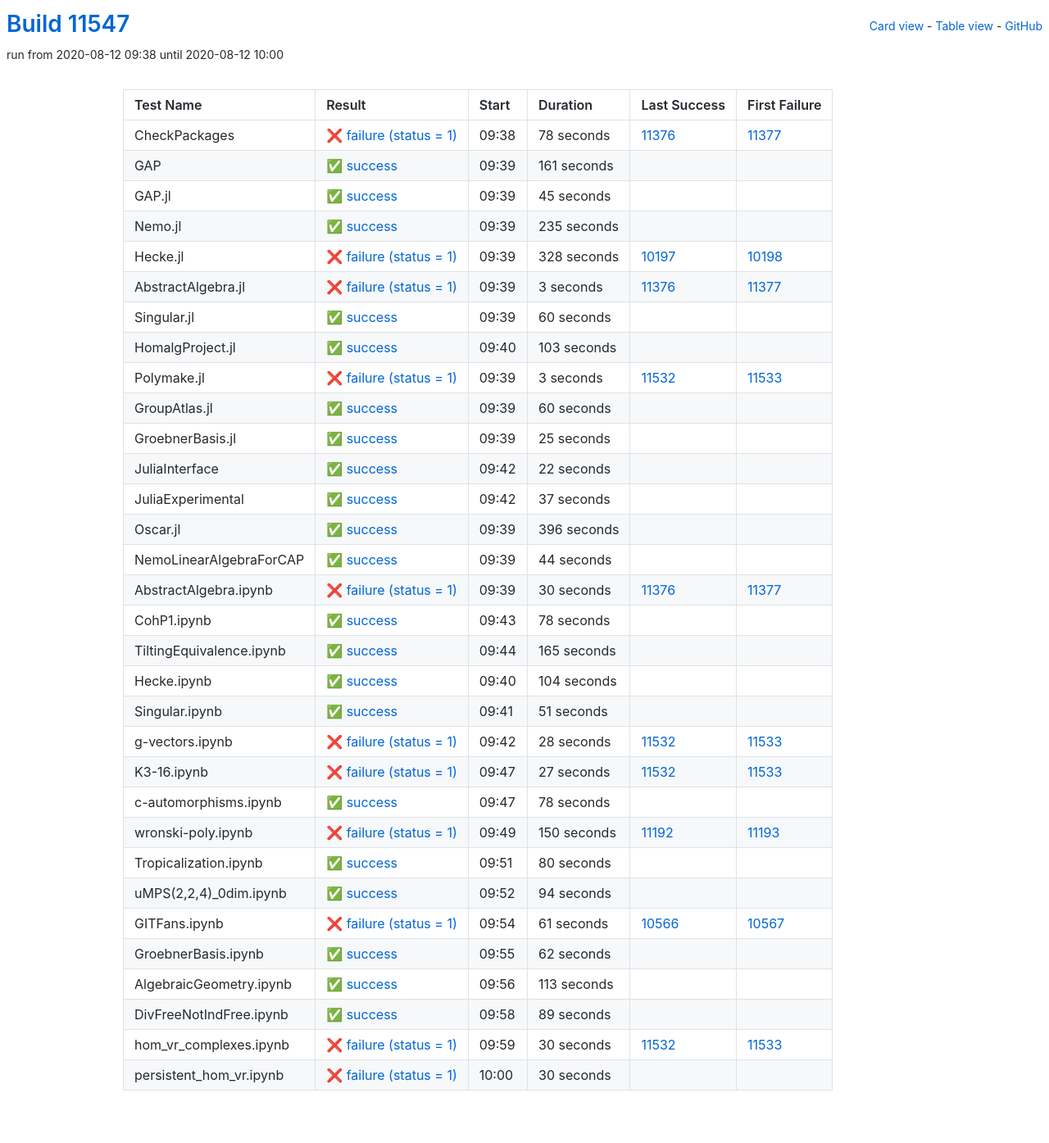
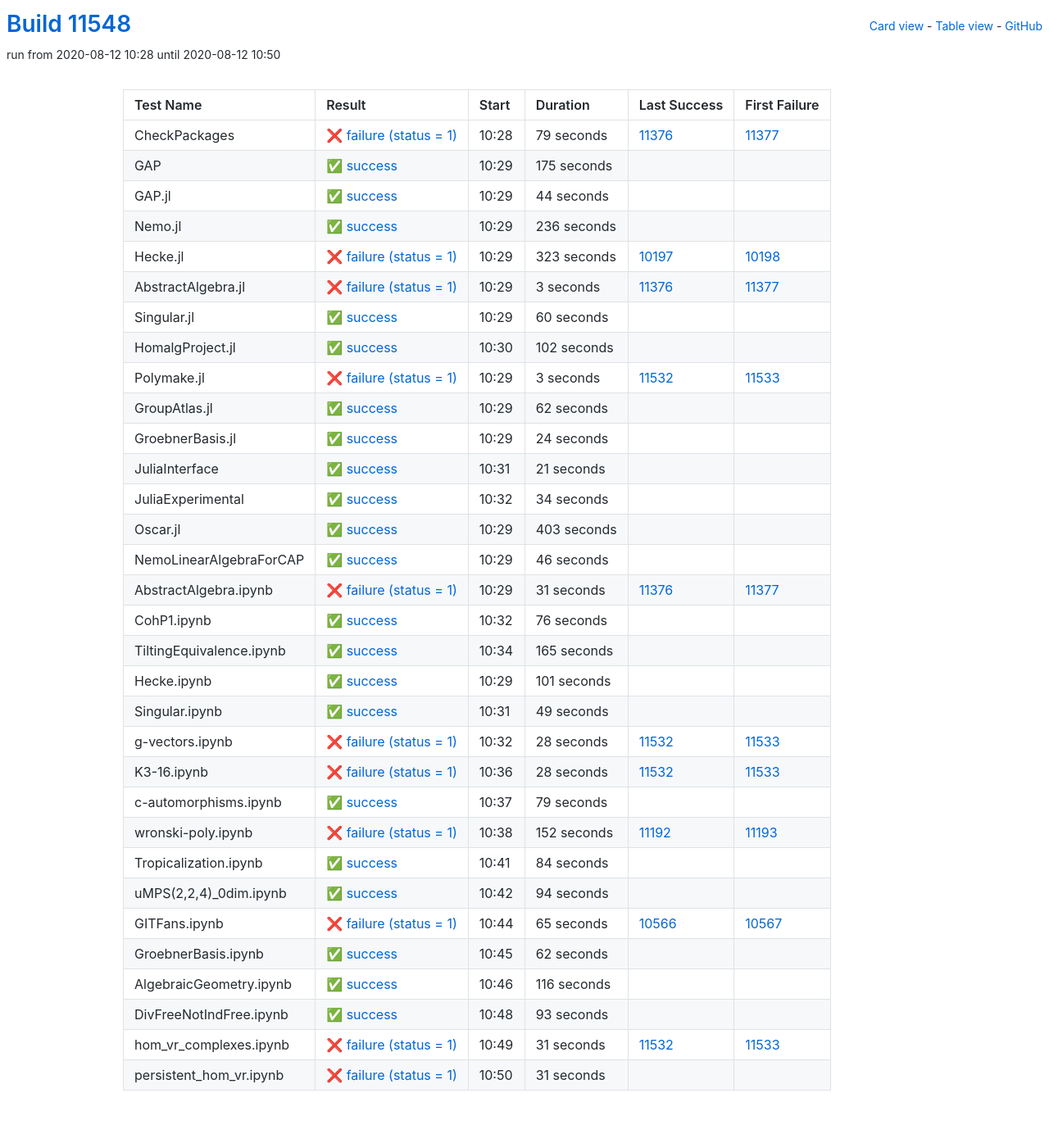
Before and after one commit to oscar-system/oscar-ci-status, a Jekyll site: the page built from table.html, in a window 1280 px wide. Shown: the whole page at 82% size. Built offline with Jekyll 4.4.1, drawn with Linux system fonts in a browser that asks for light colours.

Commit message:
Build #11548

```diff
--- a/_data/ci.yml
+++ b/_data/ci.yml
@@ -1,6 +1,6 @@
 ---
-build: 11547
-build_url: https://oscarci.mathematik.uni-kl.de/job/oscar/11547/
+build: 11548
+build_url: https://oscarci.mathematik.uni-kl.de/job/oscar/11548/
 job: oscar
 organization: oscar-system
 repo: oscar-ci-status
@@ -8,68 +8,68 @@
 tests:
 - name: CheckPackages
   id: checkpackages
-  log: https://oscarci.mathematik.uni-kl.de/job/oscar/11547/artifact/logs/build-11547/CheckPackages.log
-  start: 2020-08-12 09:38
+  log: https://oscarci.mathematik.uni-kl.de/job/oscar/11548/artifact/logs/build-11548/CheckPackages.log
+  start: 2020-08-12 10:28
   success: false
   exitcode: 1
   status: failure
-  duration: 78
+  duration: 79
   last_success: 11376
   last_success_url: https://oscarci.mathematik.uni-kl.de/job/oscar/11376/
   first_failure: 11377
   first_failure_url: https://oscarci.mathematik.uni-kl.de/job/oscar/11377/
 - name: GAP
   id: gap
-  log: https://oscarci.mathematik.uni-kl.de/job/oscar/11547/artifact/logs/build-11547/GAP.log
-  start: 2020-08-12 09:39
+  log: https://oscarci.mathematik.uni-kl.de/job/oscar/11548/artifact/logs/build-11548/GAP.log
+  start: 2020-08-12 10:29
   success: true
   exitcode: 0
   status: success
-  duration: 161
+  duration: 175
   last_success: false
   last_success_url:
   first_failure: false
   first_failure_url:
 - name: GAP.jl
   id: gap-jl
-  log: https://oscarci.mathematik.uni-kl.de/job/oscar/11547/artifact/logs/build-11547/GAP.jl.log
-  start: 2020-08-12 09:39
+  log: https://oscarci.mathematik.uni-kl.de/job/oscar/11548/artifact/logs/build-11548/GAP.jl.log
+  start: 2020-08-12 10:29
   success: true
   exitcode: 0
   status: success
-  duration: 45
+  duration: 44
   last_success: false
   last_success_url:
   first_failure: false
   first_failure_url:
 - name: Nemo.jl
   id: nemo-jl
-  log: https://oscarci.mathematik.uni-kl.de/job/oscar/11547/artifact/logs/build-11547/Nemo.jl.log
-  start: 2020-08-12 09:39
+  log: https://oscarci.mathematik.uni-kl.de/job/oscar/11548/artifact/logs/build-11548/Nemo.jl.log
+  start: 2020-08-12 10:29
   success: true
   exitcode: 0
   status: success
-  duration: 235
+  duration: 236
   last_success: false
   last_success_url:
   first_failure: false
   first_failure_url:
 - name: Hecke.jl
   id: hecke-jl
-  log: https://oscarci.mathematik.uni-kl.de/job/oscar/11547/artifact/logs/build-11547/Hecke.jl.log
-  start: 2020-08-12 09:39
+  log: https://oscarci.mathematik.uni-kl.de/job/oscar/11548/artifact/logs/build-11548/Hecke.jl.log
+  start: 2020-08-12 10:29
   success: false
   exitcode: 1
   status: failure
-  duration: 328
+  duration: 323
   last_success: 10197
   last_success_url: https://oscarci.mathematik.uni-kl.de/job/oscar/10197/
   first_failure: 10198
   first_failure_url: https://oscarci.mathematik.uni-kl.de/job/oscar/10198/
 - name: AbstractAlgebra.jl
   id: abstractalgebra-jl
-  log: https://oscarci.mathematik.uni-kl.de/job/oscar/11547/artifact/logs/build-11547/AbstractAlgebra.jl.log
-  start: 2020-08-12 09:39
+  log: https://oscarci.mathematik.uni-kl.de/job/oscar/11548/artifact/logs/build-11548/AbstractAlgebra.jl.log
+  start: 2020-08-12 10:29
   success: false
   exitcode: 1
   status: failure
@@ -80,8 +80,8 @@
   first_failure_url: https://oscarci.mathematik.uni-kl.de/job/oscar/11377/
 - name: Singular.jl
   id: singular-jl
-  log: https://oscarci.mathematik.uni-kl.de/job/oscar/11547/artifact/logs/build-11547/Singular.jl.log
-  start: 2020-08-12 09:39
+  log: https://oscarci.mathematik.uni-kl.de/job/oscar/11548/artifact/logs/build-11548/Singular.jl.log
+  start: 2020-08-12 10:29
   success: true
   exitcode: 0
   status: success
@@ -92,20 +92,20 @@
   first_failure_url:
 - name: HomalgProject.jl
   id: homalgproject-jl
-  log: https://oscarci.mathematik.uni-kl.de/job/oscar/11547/artifact/logs/build-11547/HomalgProject.jl.log
-  start: 2020-08-12 09:40
+  log: https://oscarci.mathematik.uni-kl.de/job/oscar/11548/artifact/logs/build-11548/HomalgProject.jl.log
+  start: 2020-08-12 10:30
   success: true
   exitcode: 0
   status: success
-  duration: 103
+  duration: 102
   last_success: false
   last_success_url:
   first_failure: false
   first_failure_url:
 - name: Polymake.jl
   id: polymake-jl
-  log: https://oscarci.mathematik.uni-kl.de/job/oscar/11547/artifact/logs/build-11547/Polymake.jl.log
-  start: 2020-08-12 09:39
+  log: https://oscarci.mathematik.uni-kl.de/job/oscar/11548/artifact/logs/build-11548/Polymake.jl.log
+  start: 2020-08-12 10:29
   success: false
   exitcode: 1
   status: failure
@@ -116,104 +116,104 @@
   first_failure_url: https://oscarci.mathematik.uni-kl.de/job/oscar/11533/
 - name: GroupAtlas.jl
   id: groupatlas-jl
-  log: https://oscarci.mathematik.uni-kl.de/job/oscar/11547/artifact/logs/build-11547/GroupAtlas.jl.log
-  start: 2020-08-12 09:39
+  log: https://oscarci.mathematik.uni-kl.de/job/oscar/11548/artifact/logs/build-11548/GroupAtlas.jl.log
+  start: 2020-08-12 10:29
   success: true
   exitcode: 0
   status: success
-  duration: 60
+  duration: 62
   last_success: false
   last_success_url:
   first_failure: false
   first_failure_url:
 - name: GroebnerBasis.jl
   id: groebnerbasis-jl
-  log: https://oscarci.mathematik.uni-kl.de/job/oscar/11547/artifact/logs/build-11547/GroebnerBasis.jl.log
-  start: 2020-08-12 09:39
+  log: https://oscarci.mathematik.uni-kl.de/job/oscar/11548/artifact/logs/build-11548/GroebnerBasis.jl.log
+  start: 2020-08-12 10:29
   success: true
   exitcode: 0
   status: success
-  duration: 25
+  duration: 24
   last_success: false
   last_success_url:
   first_failure: false
   first_failure_url:
 - name: JuliaInterface
   id: juliainterface
-  log: https://oscarci.mathematik.uni-kl.de/job/oscar/11547/artifact/logs/build-11547/JuliaInterface.log
-  start: 2020-08-12 09:42
+  log: https://oscarci.mathematik.uni-kl.de/job/oscar/11548/artifact/logs/build-11548/JuliaInterface.log
+  start: 2020-08-12 10:31
   success: true
   exitcode: 0
   status: success
-  duration: 22
+  duration: 21
   last_success: false
   last_success_url:
   first_failure: false
   first_failure_url:
 - name: JuliaExperimental
   id: juliaexperimental
-  log: https://oscarci.mathematik.uni-kl.de/job/oscar/11547/artifact/logs/build-11547/JuliaExperimental.log
-  start: 2020-08-12 09:42
+  log: https://oscarci.mathematik.uni-kl.de/job/oscar/11548/artifact/logs/build-11548/JuliaExperimental.log
+  start: 2020-08-12 10:32
   success: true
   exitcode: 0
   status: success
-  duration: 37
+  duration: 34
   last_success: false
   last_success_url:
   first_failure: false
   first_failure_url:
 - name: Oscar.jl
   id: oscar-jl
-  log: https://oscarci.mathematik.uni-kl.de/job/oscar/11547/artifact/logs/build-11547/Oscar.jl.log
-  start: 2020-08-12 09:39
+  log: https://oscarci.mathematik.uni-kl.de/job/oscar/11548/artifact/logs/build-11548/Oscar.jl.log
+  start: 2020-08-12 10:29
   success: true
   exitcode: 0
   status: success
-  duration: 396
+  duration: 403
   last_success: false
   last_success_url:
   first_failure: false
   first_failure_url:
 - name: NemoLinearAlgebraForCAP
   id: nemolinearalgebraforcap
-  log: https://oscarci.mathematik.uni-kl.de/job/oscar/11547/artifact/logs/build-11547/NemoLinearAlgebraForCAP.log
-  start: 2020-08-12 09:39
+  log: https://oscarci.mathematik.uni-kl.de/job/oscar/11548/artifact/logs/build-11548/NemoLinearAlgebraForCAP.log
+  start: 2020-08-12 10:29
   success: true
   exitcode: 0
   status: success
-  duration: 44
+  duration: 46
   last_success: false
   last_success_url:
   first_failure: false
   first_failure_url:
 - name: AbstractAlgebra.ipynb
   id: abstractalgebra-ipynb
-  log: https://oscarci.mathematik.uni-kl.de/job/oscar/11547/artifact/logs/build-11547/AbstractAlgebra.ipynb.log
-  start: 2020-08-12 09:39
+  log: https://oscarci.mathematik.uni-kl.de/job/oscar/11548/artifact/logs/build-11548/AbstractAlgebra.ipynb.log
+  start: 2020-08-12 10:29
   success: false
   exitcode: 1
   status: failure
-  duration: 30
+  duration: 31
   last_success: 11376
   last_success_url: https://oscarci.mathematik.uni-kl.de/job/oscar/11376/
   first_failure: 11377
   first_failure_url: https://oscarci.mathematik.uni-kl.de/job/oscar/11377/
 - name: CohP1.ipynb
   id: cohp1-ipynb
-  log: https://oscarci.mathematik.uni-kl.de/job/oscar/11547/artifact/logs/build-11547/CohP1.ipynb.log
-  start: 2020-08-12 09:43
+  log: https://oscarci.mathematik.uni-kl.de/job/oscar/11548/artifact/logs/build-11548/CohP1.ipynb.log
+  start: 2020-08-12 10:32
   success: true
   exitcode: 0
   status: success
-  duration: 78
+  duration: 76
   last_success: false
   last_success_url:
   first_failure: false
   first_failure_url:
 - name: TiltingEquivalence.ipynb
   id: tiltingequivalence-ipynb
-  log: https://oscarci.mathematik.uni-kl.de/job/oscar/11547/artifact/logs/build-11547/TiltingEquivalence.ipynb.log
-  start: 2020-08-12 09:44
+  log: https://oscarci.mathematik.uni-kl.de/job/oscar/11548/artifact/logs/build-11548/TiltingEquivalence.ipynb.log
+  start: 2020-08-12 10:34
   success: true
   exitcode: 0
   status: success
@@ -224,32 +224,32 @@
   first_failure_url:
 - name: Hecke.ipynb
   id: hecke-ipynb
-  log: https://oscarci.mathematik.uni-kl.de/job/oscar/11547/artifact/logs/build-11547/Hecke.ipynb.log
-  start: 2020-08-12 09:40
+  log: https://oscarci.mathematik.uni-kl.de/job/oscar/11548/artifact/logs/build-11548/Hecke.ipynb.log
+  start: 2020-08-12 10:29
   success: true
   exitcode: 0
   status: success
-  duration: 104
+  duration: 101
   last_success: false
   last_success_url:
   first_failure: false
   first_failure_url:
 - name: Singular.ipynb
   id: singular-ipynb
-  log: https://oscarci.mathematik.uni-kl.de/job/oscar/11547/artifact/logs/build-11547/Singular.ipynb.log
-  start: 2020-08-12 09:41
+  log: https://oscarci.mathematik.uni-kl.de/job/oscar/11548/artifact/logs/build-11548/Singular.ipynb.log
+  start: 2020-08-12 10:31
   success: true
   exitcode: 0
   status: success
-  duration: 51
+  duration: 49
   last_success: false
   last_success_url:
   first_failure: false
   first_failure_url:
 - name: g-vectors.ipynb
   id: g-vectors-ipynb
-  log: https://oscarci.mathematik.uni-kl.de/job/oscar/11547/artifact/logs/build-11547/g-vectors.ipynb.log
-  start: 2020-08-12 09:42
+  log: https://oscarci.mathematik.uni-kl.de/job/oscar/11548/artifact/logs/build-11548/g-vectors.ipynb.log
+  start: 2020-08-12 10:32
   success: false
   exitcode: 1
   status: failure
@@ -260,56 +260,56 @@
   first_failure_url: https://oscarci.mathematik.uni-kl.de/job/oscar/11533/
 - name: K3-16.ipynb
   id: k3-16-ipynb
-  log: https://oscarci.mathematik.uni-kl.de/job/oscar/11547/artifact/logs/build-11547/K3-16.ipynb.log
-  start: 2020-08-12 09:47
+  log: https://oscarci.mathematik.uni-kl.de/job/oscar/11548/artifact/logs/build-11548/K3-16.ipynb.log
+  start: 2020-08-12 10:36
   success: false
   exitcode: 1
   status: failure
-  duration: 27
+  duration: 28
   last_success: 11532
   last_success_url: https://oscarci.mathematik.uni-kl.de/job/oscar/11532/
   first_failure: 11533
   first_failure_url: https://oscarci.mathematik.uni-kl.de/job/oscar/11533/
 - name: c-automorphisms.ipynb
   id: c-automorphisms-ipynb
-  log: https://oscarci.mathematik.uni-kl.de/job/oscar/11547/artifact/logs/build-11547/c-automorphisms.ipynb.log
-  start: 2020-08-12 09:47
+  log: https://oscarci.mathematik.uni-kl.de/job/oscar/11548/artifact/logs/build-11548/c-automorphisms.ipynb.log
+  start: 2020-08-12 10:37
   success: true
   exitcode: 0
   status: success
-  duration: 78
+  duration: 79
   last_success: false
   last_success_url:
   first_failure: false
   first_failure_url:
 - name: wronski-poly.ipynb
   id: wronski-poly-ipynb
-  log: https://oscarci.mathematik.uni-kl.de/job/oscar/11547/artifact/logs/build-11547/wronski-poly.ipynb.log
-  start: 2020-08-12 09:49
+  log: https://oscarci.mathematik.uni-kl.de/job/oscar/11548/artifact/logs/build-11548/wronski-poly.ipynb.log
+  start: 2020-08-12 10:38
   success: false
   exitcode: 1
   status: failure
-  duration: 150
+  duration: 152
   last_success: 11192
   last_success_url: https://oscarci.mathematik.uni-kl.de/job/oscar/11192/
   first_failure: 11193
   first_failure_url: https://oscarci.mathematik.uni-kl.de/job/oscar/11193/
 - name: Tropicalization.ipynb
   id: tropicalization-ipynb
-  log: https://oscarci.mathematik.uni-kl.de/job/oscar/11547/artifact/logs/build-11547/Tropicalization.ipynb.log
-  start: 2020-08-12 09:51
+  log: https://oscarci.mathematik.uni-kl.de/job/oscar/11548/artifact/logs/build-11548/Tropicalization.ipynb.log
+  start: 2020-08-12 10:41
   success: true
   exitcode: 0
   status: success
-  duration: 80
+  duration: 84
   last_success: false
   last_success_url:
   first_failure: false
   first_failure_url:
 - name: uMPS(2,2,4)_0dim.ipynb
   id: umps-2-2-4-0dim-ipynb
-  log: https://oscarci.mathematik.uni-kl.de/job/oscar/11547/artifact/logs/build-11547/uMPS-2-2-4-_0dim.ipynb.log
-  start: 2020-08-12 09:52
+  log: https://oscarci.mathematik.uni-kl.de/job/oscar/11548/artifact/logs/build-11548/uMPS-2-2-4-_0dim.ipynb.log
+  start: 2020-08-12 10:42
   success: true
   exitcode: 0
   status: success
@@ -320,20 +320,20 @@
   first_failure_url:
 - name: GITFans.ipynb
   id: gitfans-ipynb
-  log: https://oscarci.mathematik.uni-kl.de/job/oscar/11547/artifact/logs/build-11547/GITFans.ipynb.log
-  start: 2020-08-12 09:54
+  log: https://oscarci.mathematik.uni-kl.de/job/oscar/11548/artifact/logs/build-11548/GITFans.ipynb.log
+  start: 2020-08-12 10:44
   success: false
   exitcode: 1
   status: failure
-  duration: 61
+  duration: 65
   last_success: 10566
   last_success_url: https://oscarci.mathematik.uni-kl.de/job/oscar/10566/
   first_failure: 10567
   first_failure_url: https://oscarci.mathematik.uni-kl.de/job/oscar/10567/
 - name: GroebnerBasis.ipynb
   id: groebnerbasis-ipynb
-  log: https://oscarci.mathematik.uni-kl.de/job/oscar/11547/artifact/logs/build-11547/GroebnerBasis.ipynb.log
-  start: 2020-08-12 09:55
+  log: https://oscarci.mathematik.uni-kl.de/job/oscar/11548/artifact/logs/build-11548/GroebnerBasis.ipynb.log
+  start: 2020-08-12 10:45
   success: true
   exitcode: 0
   status: success
@@ -344,48 +344,48 @@
   first_failure_url:
 - name: AlgebraicGeometry.ipynb
   id: algebraicgeometry-ipynb
-  log: https://oscarci.mathematik.uni-kl.de/job/oscar/11547/artifact/logs/build-11547/AlgebraicGeometry.ipynb.log
-  start: 2020-08-12 09:56
+  log: https://oscarci.mathematik.uni-kl.de/job/oscar/11548/artifact/logs/build-11548/AlgebraicGeometry.ipynb.log
+  start: 2020-08-12 10:46
   success: true
   exitcode: 0
   status: success
-  duration: 113
+  duration: 116
   last_success: false
   last_success_url:
   first_failure: false
   first_failure_url:
 - name: DivFreeNotIndFree.ipynb
   id: divfreenotindfree-ipynb
-  log: https://oscarci.mathematik.uni-kl.de/job/oscar/11547/artifact/logs/build-11547/DivFreeNotIndFree.ipynb.log
-  start: 2020-08-12 09:58
+  log: https://oscarci.mathematik.uni-kl.de/job/oscar/11548/artifact/logs/build-11548/DivFreeNotIndFree.ipynb.log
+  start: 2020-08-12 10:48
   success: true
   exitcode: 0
   status: success
-  duration: 89
+  duration: 93
   last_success: false
   last_success_url:
   first_failure: false
   first_failure_url:
 - name: hom_vr_complexes.ipynb
   id: hom-vr-complexes-ipynb
-  log: https://oscarci.mathematik.uni-kl.de/job/oscar/11547/artifact/logs/build-11547/hom_vr_complexes.ipynb.log
-  start: 2020-08-12 09:59
+  log: https://oscarci.mathematik.uni-kl.de/job/oscar/11548/artifact/logs/build-11548/hom_vr_complexes.ipynb.log
+  start: 2020-08-12 10:49
   success: false
   exitcode: 1
   status: failure
-  duration: 30
+  duration: 31
   last_success: 11532
   last_success_url: https://oscarci.mathematik.uni-kl.de/job/oscar/11532/
   first_failure: 11533
   first_failure_url: https://oscarci.mathematik.uni-kl.de/job/oscar/11533/
 - name: persistent_hom_vr.ipynb
   id: persistent-hom-vr-ipynb
-  log: https://oscarci.mathematik.uni-kl.de/job/oscar/11547/artifact/logs/build-11547/persistent_hom_vr.ipynb.log
-  start: 2020-08-12 10:00
+  log: https://oscarci.mathematik.uni-kl.de/job/oscar/11548/artifact/logs/build-11548/persistent_hom_vr.ipynb.log
+  start: 2020-08-12 10:50
   success: false
   exitcode: 1
   status: failure
-  duration: 30
+  duration: 31
   last_success: false
   last_success_url:
   first_failure: false
```
Also changed, not shown: README.md.
